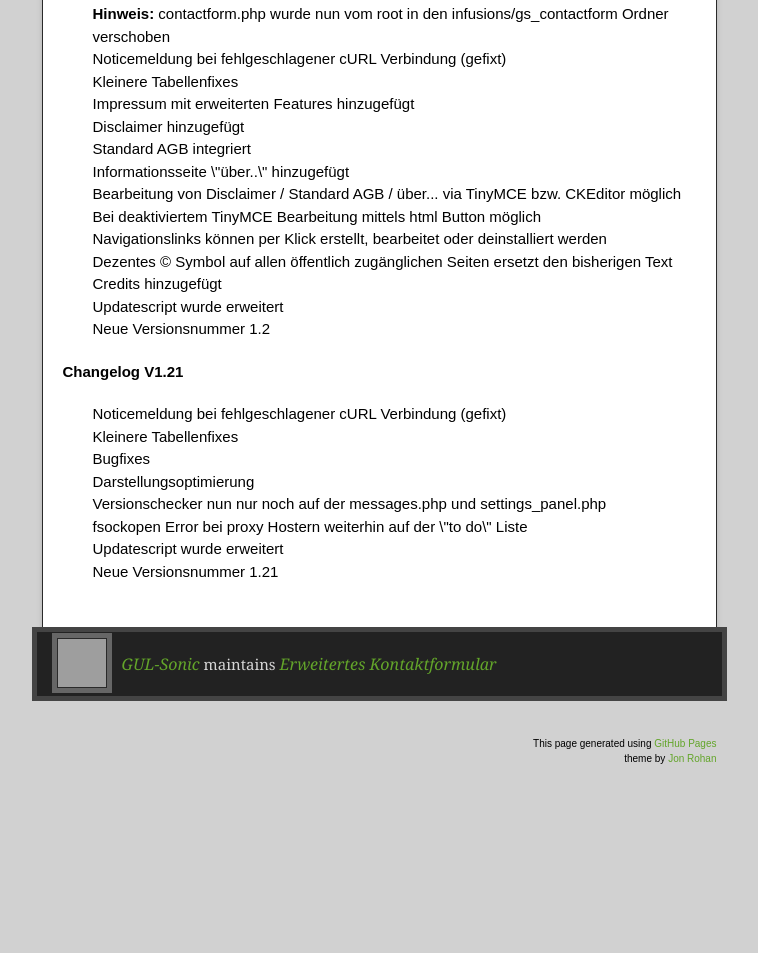
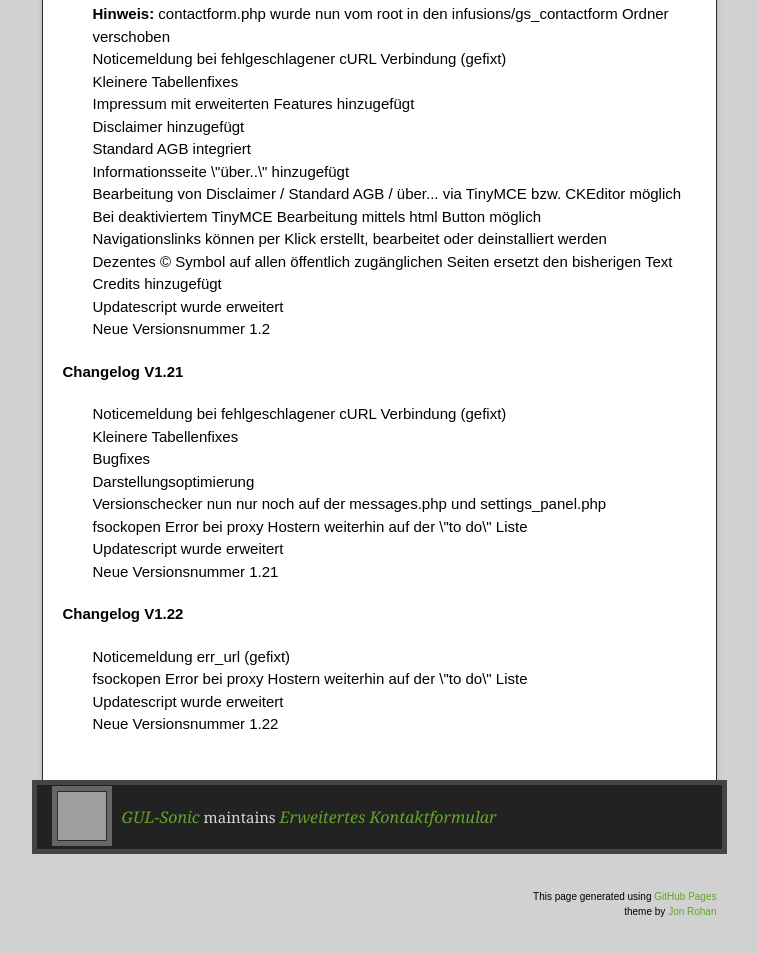
Before and after one commit to GUL-Sonic/gs_contactform, a plain HTML site: page index.html in a window 1280 px wide. Shown: the part 3051-4004 px from the top of the page, without its empty margins (261-1019 px from the left). Before the commit the page ends 3907 px from the top, so only its background shows below. Drawn offline with nearby package versions, Linux system fonts and the light colour scheme; grey boxes are pictures that could not be loaded.

```diff
--- a/index.html
+++ b/index.html
@@ -142,7 +142,12 @@ und unterliegt als kostenloses php-fusion Add-on den <a href="http://www.gnu.de/
     Versionschecker nun nur noch auf der messages.php und settings_panel.php<br>
     fsockopen Error bei proxy Hostern weiterhin auf der \"to do\" Liste<br>
     Updatescript wurde erweitert<br>
-    Neue Versionsnummer 1.21</ul>
+    Neue Versionsnummer 1.21</ul><p><strong>Changelog V1.22</strong>
+
+    </p><ul>Noticemeldung err_url (gefixt)<br>
+    fsockopen Error bei proxy Hostern weiterhin auf der \"to do\" Liste<br>
+    Updatescript wurde erweitert<br>
+    Neue Versionsnummer 1.22</ul>
         </article>
       </div>
     </div>
```
Also changed, not shown: params.json (+1 -1 lines).
